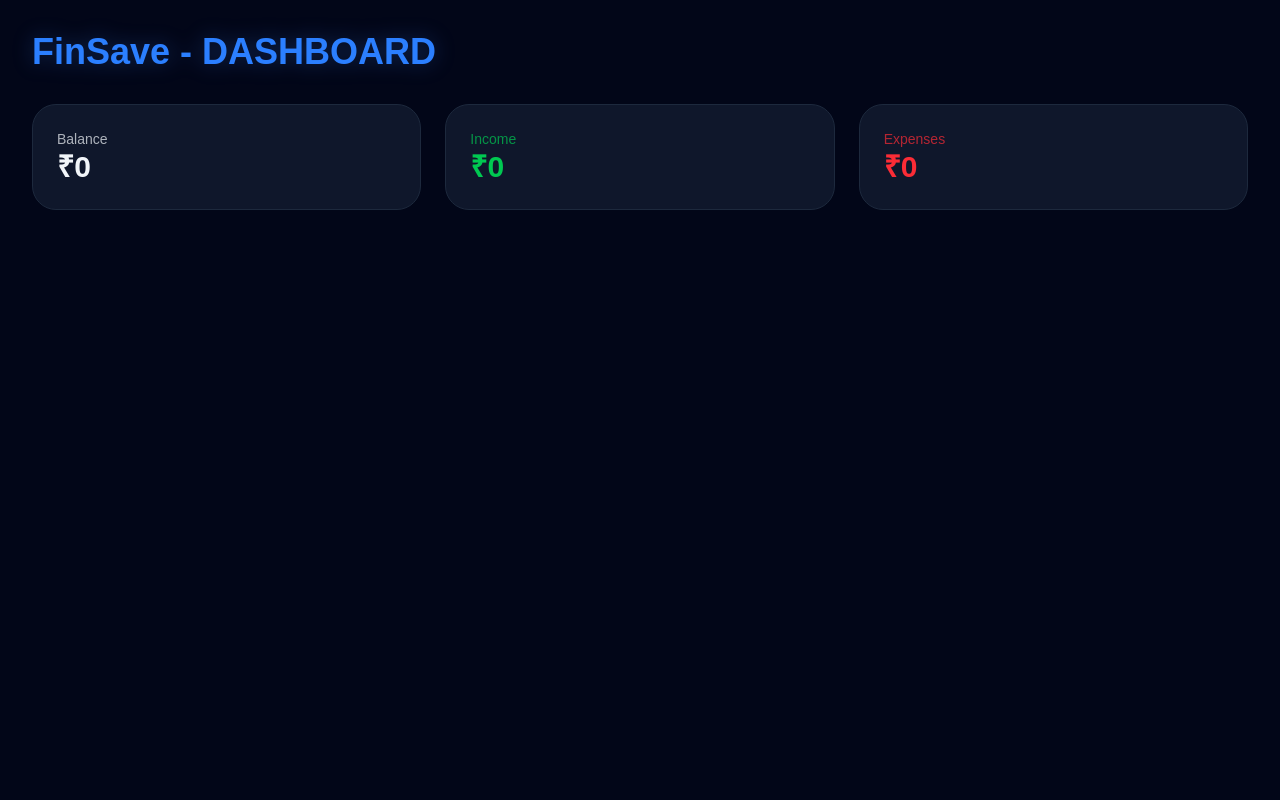
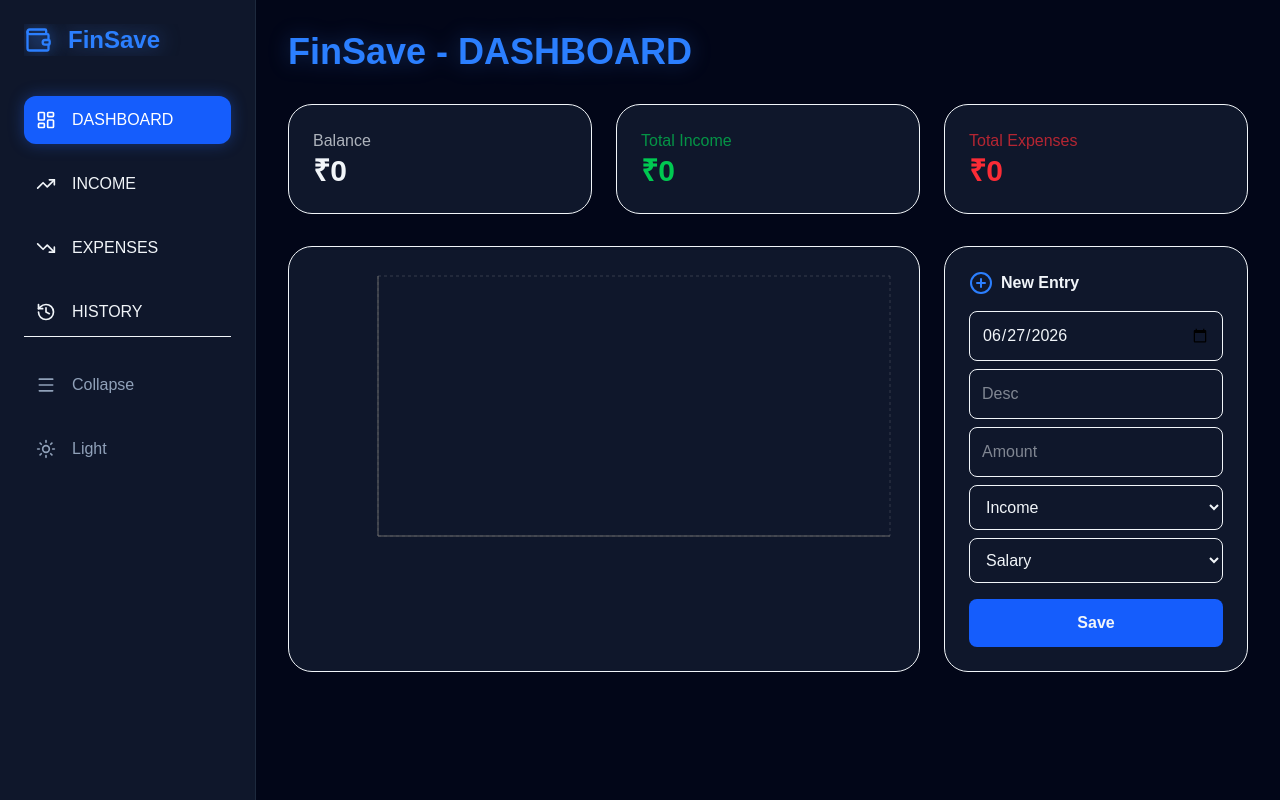
Before and after one commit to jaswanthr-dev/finsave-tracker, a Next.js app: page / in a window 1280 px wide. Built offline with nearby package versions, Linux system fonts and the light colour scheme.

Commit message:
feat: show specific totals in income and expense tabs

```diff
--- a/app/page.tsx
+++ b/app/page.tsx
@@ -1,5 +1,6 @@
 'use client';
 import { useState, useMemo, useEffect } from 'react';
+import { BarChart, Bar, XAxis, YAxis, CartesianGrid, Tooltip, ResponsiveContainer } from 'recharts';
 import { LayoutDashboard, Wallet, TrendingUp, TrendingDown, History, PlusCircle, Menu, Sun, Moon } from 'lucide-react';
 
 interface Transaction {
@@ -11,11 +12,15 @@ interface Transaction {
   category: string;
 }
 
+const INCOME_CATEGORIES = ['Salary', 'Freelance', 'Trading', 'Investments', 'Business', 'Other'];
+const EXPENSE_CATEGORIES = ['Food', 'Housing', 'Transport', 'Shopping', 'Entertainment', 'Health', 'Utilities', 'General'];
+
 export default function FinSaveDashboard() {
-  const [isMounted, setIsMounted] = useState(false);
-  const [isSidebarOpen, setIsSidebarOpen] = useState(true);
-  const [activePage, setActivePage] = useState('DASHBOARD');
+  const [isMounted, setIsMounted] = useState<boolean>(false);
+  const [isSidebarOpen, setIsSidebarOpen] = useState<boolean>(true);
+  const [activePage, setActivePage] = useState<string>('DASHBOARD');
   const [theme, setTheme] = useState<'light' | 'dark'>('dark');
+
   const [transactions, setTransactions] = useState<Transaction[]>(() => {
     if (typeof window !== 'undefined') {
       const saved = localStorage.getItem('finSaveData');
@@ -24,50 +29,96 @@ export default function FinSaveDashboard() {
     return [];
   });
 
+  const [formData, setFormData] = useState({ date: new Date().toISOString().split('T')[0], desc: '', amount: '', type: 'Income', category: 'Salary' });
+
   useEffect(() => { setIsMounted(true); }, []);
   useEffect(() => { if (isMounted) localStorage.setItem('finSaveData', JSON.stringify(transactions)); }, [transactions, isMounted]);
 
-  // CALCULATE DYNAMIC TOTALS
   const stats = useMemo(() => {
-    const income = transactions.filter(t => t.type === 'Income').reduce((acc, t) => acc + t.amount, 0);
-    const expense = transactions.filter(t => t.type === 'Expense').reduce((acc, t) => acc + Math.abs(t.amount), 0);
-    const balance = income - expense;
-    return { income, expense, balance };
+    const total = transactions.reduce((acc, t) => acc + t.amount, 0);
+    const income = transactions.filter(t => t.amount > 0).reduce((acc, t) => acc + t.amount, 0);
+    const expense = transactions.filter(t => t.amount < 0).reduce((acc, t) => acc + Math.abs(t.amount), 0);
+    return { total, income, expense };
   }, [transactions]);
+
+  const addTransaction = () => {
+    if (!formData.desc || !formData.amount) return;
+    const newTx: Transaction = {
+      id: Date.now(),
+      date: formData.date,
+      desc: formData.desc,
+      category: formData.category,
+      type: formData.type,
+      amount: formData.type === 'Expense' ? -Math.abs(Number(formData.amount)) : Math.abs(Number(formData.amount))
+    };
+    setTransactions(prev => [...prev, newTx]);
+    setFormData(prev => ({ ...prev, desc: '', amount: '' }));
+  };
+
+  const filtered = transactions.filter((t: Transaction) => activePage === 'DASHBOARD' || activePage === 'HISTORY' ? true : (activePage === 'INCOME' ? t.type === 'Income' : t.type === 'Expense'));
 
   if (!isMounted) return null;
 
-  // RENDER DYNAMIC HEADER
-  const renderHeaderStats = () => {
-    if (activePage === 'DASHBOARD') return (
-        <div className="grid grid-cols-3 gap-6 mb-8">
-            <div className="p-6 rounded-3xl border bg-slate-900 border-slate-800"><p className="text-sm opacity-70">Balance</p><h3 className="text-3xl font-bold">₹{stats.balance.toLocaleString()}</h3></div>
-            <div className="p-6 rounded-3xl border bg-slate-900 border-slate-800"><p className="text-sm opacity-70 text-green-500">Income</p><h3 className="text-3xl font-bold text-green-500">₹{stats.income.toLocaleString()}</h3></div>
-            <div className="p-6 rounded-3xl border bg-slate-900 border-slate-800"><p className="text-sm opacity-70 text-red-500">Expenses</p><h3 className="text-3xl font-bold text-red-500">₹{stats.expense.toLocaleString()}</h3></div>
-        </div>
-    );
-    if (activePage === 'INCOME') return (
-        <div className="p-6 mb-8 rounded-3xl border border-green-500/30 bg-green-900/10">
-            <p className="text-sm opacity-70 text-green-500">Total Income Earned</p>
-            <h3 className="text-4xl font-bold text-green-500">₹{stats.income.toLocaleString()}</h3>
-        </div>
-    );
-    if (activePage === 'EXPENSES') return (
-        <div className="p-6 mb-8 rounded-3xl border border-red-500/30 bg-red-900/10">
-            <p className="text-sm opacity-70 text-red-500">Total Expenses Incurred</p>
-            <h3 className="text-4xl font-bold text-red-500">₹{stats.expense.toLocaleString()}</h3>
-        </div>
-    );
-    return null;
-  };
-
   return (
     <div className={`flex min-h-screen ${theme === 'dark' ? 'bg-slate-950 text-slate-100' : 'bg-slate-50 text-slate-900'}`}>
-      {/* Sidebar ... (Use the same structure as before) */}
+      <aside className={`border-r p-6 transition-all ${isSidebarOpen ? 'w-64' : 'w-20'} ${theme === 'dark' ? 'bg-slate-900 border-slate-800' : 'bg-white'}`}>
+        <div className="flex items-center gap-4 mb-10 overflow-hidden">
+          <Wallet size={28} className="text-blue-500 drop-shadow-[0_0_8px_rgba(59,130,246,0.8)]" />
+          {isSidebarOpen && <h1 className="text-2xl font-black text-blue-500 drop-shadow-[0_0_10px_rgba(59,130,246,0.5)]">FinSave</h1>}
+        </div>
+        <nav className="space-y-4">
+          {[ {name: 'DASHBOARD', icon: LayoutDashboard}, {name: 'INCOME', icon: TrendingUp}, {name: 'EXPENSES', icon: TrendingDown}, {name: 'HISTORY', icon: History} ].map(item => (
+            <button key={item.name} onClick={() => setActivePage(item.name)} className={`w-full flex items-center p-3 rounded-xl transition ${activePage === item.name ? 'bg-blue-600 text-white shadow-[0_0_15px_rgba(37,99,235,0.4)]' : 'hover:bg-slate-400/10'}`}>
+              <item.icon size={20}/> {isSidebarOpen && <span className="ml-4">{item.name}</span>}
+            </button>
+          ))}
+        </nav>
+        <div className="mt-auto space-y-4 pt-6 border-t">
+          <button onClick={() => setIsSidebarOpen(!isSidebarOpen)} className="w-full flex items-center p-3 text-slate-400"><Menu size={20}/> {isSidebarOpen && <span className="ml-4">Collapse</span>}</button>
+          <button onClick={() => setTheme(theme === 'dark' ? 'light' : 'dark')} className="w-full flex items-center p-3 text-slate-400">{theme === 'dark' ? <Sun size={20}/> : <Moon size={20}/>} {isSidebarOpen && <span className="ml-4">{theme === 'dark' ? 'Light' : 'Dark'}</span>}</button>
+        </div>
+      </aside>
+
       <main className="flex-1 p-8">
         <h2 className="text-4xl font-extrabold text-blue-500 mb-8 drop-shadow-[0_0_10px_rgba(59,130,246,0.3)]">FinSave - {activePage}</h2>
-        {renderHeaderStats()}
-        {/* Main Content Area ... */}
+
+        {/* Dynamic Header Stats */}
+        <div className="grid grid-cols-1 md:grid-cols-3 gap-6 mb-8">
+          {activePage === 'DASHBOARD' && (
+            <>
+              <div className={`p-6 rounded-3xl border ${theme === 'dark' ? 'bg-slate-900' : 'bg-white'}`}><p className="opacity-70">Balance</p><h3 className="text-3xl font-bold">₹{stats.total.toLocaleString()}</h3></div>
+              <div className={`p-6 rounded-3xl border ${theme === 'dark' ? 'bg-slate-900' : 'bg-white'}`}><p className="opacity-70 text-green-500">Total Income</p><h3 className="text-3xl font-bold text-green-500">₹{stats.income.toLocaleString()}</h3></div>
+              <div className={`p-6 rounded-3xl border ${theme === 'dark' ? 'bg-slate-900' : 'bg-white'}`}><p className="opacity-70 text-red-500">Total Expenses</p><h3 className="text-3xl font-bold text-red-500">₹{stats.expense.toLocaleString()}</h3></div>
+            </>
+          )}
+          {activePage === 'INCOME' && (
+            <div className={`p-6 rounded-3xl border col-span-3 ${theme === 'dark' ? 'bg-slate-900' : 'bg-white'}`}><p className="opacity-70 text-green-500">Total Income</p><h3 className="text-5xl font-bold text-green-500">₹{stats.income.toLocaleString()}</h3></div>
+          )}
+          {activePage === 'EXPENSES' && (
+            <div className={`p-6 rounded-3xl border col-span-3 ${theme === 'dark' ? 'bg-slate-900' : 'bg-white'}`}><p className="opacity-70 text-red-500">Total Expenses</p><h3 className="text-5xl font-bold text-red-500">₹{stats.expense.toLocaleString()}</h3></div>
+          )}
+        </div>
+
+        <div className="grid grid-cols-3 gap-6">
+          <div className={`col-span-2 p-6 rounded-3xl border ${theme === 'dark' ? 'bg-slate-900' : 'bg-white'}`}>
+            <ResponsiveContainer width="100%" height={300}>
+              <BarChart data={filtered}><CartesianGrid strokeDasharray="3 3" opacity={0.2} /><XAxis dataKey="date"/><YAxis/><Tooltip/><Bar dataKey="amount" fill="#3b82f6"/></BarChart>
+            </ResponsiveContainer>
+          </div>
+          <div className={`p-6 rounded-3xl border ${theme === 'dark' ? 'bg-slate-900' : 'bg-white'}`}>
+            <h3 className="font-bold mb-4 flex items-center gap-2"><PlusCircle className="text-blue-500"/> New Entry</h3>
+            <input type="date" className="w-full p-3 mb-2 bg-transparent border rounded-lg" onChange={(e) => setFormData({...formData, date: e.target.value})} value={formData.date}/>
+            <input type="text" placeholder="Desc" className="w-full p-3 mb-2 bg-transparent border rounded-lg" onChange={(e) => setFormData({...formData, desc: e.target.value})} value={formData.desc}/>
+            <input type="number" placeholder="Amount" className="w-full p-3 mb-2 bg-transparent border rounded-lg" onChange={(e) => setFormData({...formData, amount: e.target.value})} value={formData.amount}/>
+            <select className="w-full p-3 mb-2 bg-transparent border rounded-lg" onChange={(e) => setFormData({...formData, type: e.target.value})}>
+              <option>Income</option><option>Expense</option>
+            </select>
+            <select className="w-full p-3 mb-4 bg-transparent border rounded-lg" onChange={(e) => setFormData({...formData, category: e.target.value})}>
+              {(formData.type === 'Income' ? INCOME_CATEGORIES : EXPENSE_CATEGORIES).map(c => <option key={c}>{c}</option>)}
+            </select>
+            <button onClick={addTransaction} className="w-full bg-blue-600 p-3 rounded-lg font-bold">Save</button>
+          </div>
+        </div>
       </main>
     </div>
   );
```
